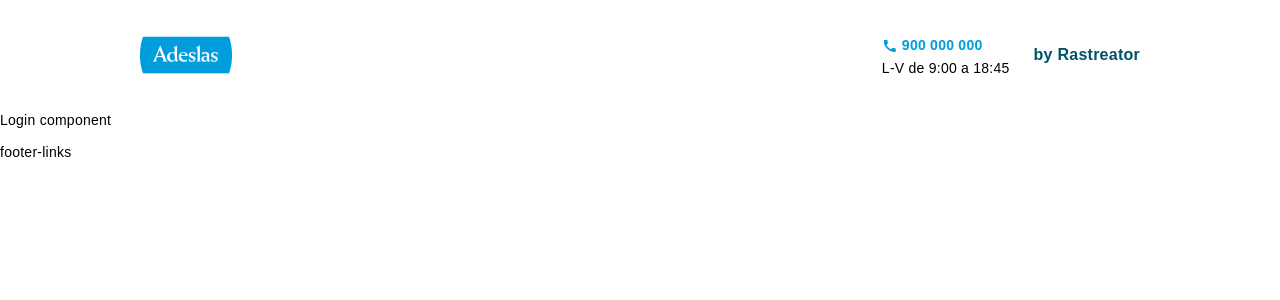
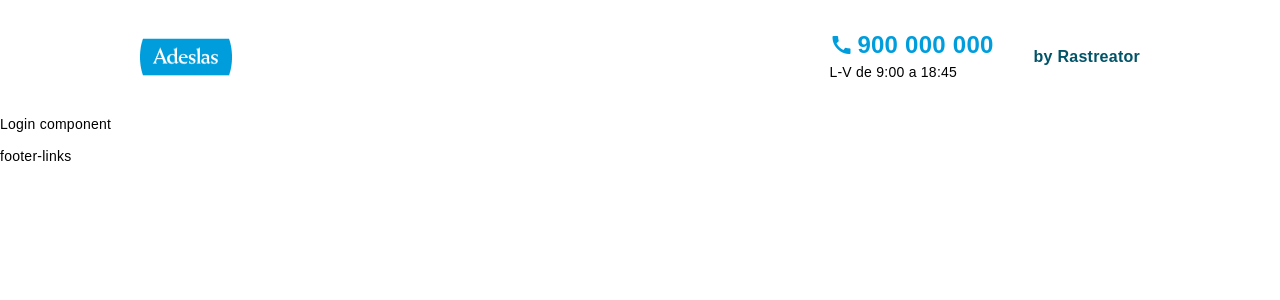
Before and after one commit to anubedam/rastreator-login, an Angular app: page /login in a window 1280 px wide. Shown: the top 300 px of the page. Built offline with nearby package versions, Linux system fonts and the light colour scheme; a web font is replaced by a local one.

Commit message:
add  tests and fix some units

```diff
--- a/src/app/shared/header-menu/header-menu.component.scss
+++ b/src/app/shared/header-menu/header-menu.component.scss
@@ -34,7 +34,13 @@
         display: flex;
         flex-direction: row;
         align-items: center;
-        gap: 24px;
+        gap: 40px;
+
+        &__schedule {
+            font-weight: 400 !important;
+            font-size: 16px !important;
+            line-height: 22px !important;
+        }
 
         &__business-name {
             order: 2;
@@ -43,8 +49,18 @@
 
     .contact-data {
         order: 1;
+        display: flex;
+        flex-direction: column;
+        gap: 4px;
     }
 
+    .header {
+        padding: 32px 48px;
+    }
+}
+
+/* From lg */
+@media (min-width: 1200px) {
     .header {
         padding: 32px 140px;
     }
@@ -55,16 +71,31 @@
         flex-direction: row;
         color: colors.$adeslas-color;
         align-items: center;
+        line-height: 26px !important;
+        gap: 4px;
 
         &__icon {
-            line-height: 26px !important;
             font-size: 16px !important;
-            width: 20px !important;
+            width: 16px !important;
         }
 
         &__number {
             font-weight: 700 !important;
             font-size: 14px !important;
-            line-height: 26px !important;
         }
 }
+
+/* From md */
+@media (min-width: 900px) {
+    .phone {
+        &__icon {
+            font-size: 24px !important;
+            width: 24px !important;
+        }
+
+        &__number {
+            font-weight: 700 !important;
+            font-size: 24px !important;
+        }
+    }
+}
```
Also changed, not shown: 2 other files (tests, documents, lock files or other folders).
